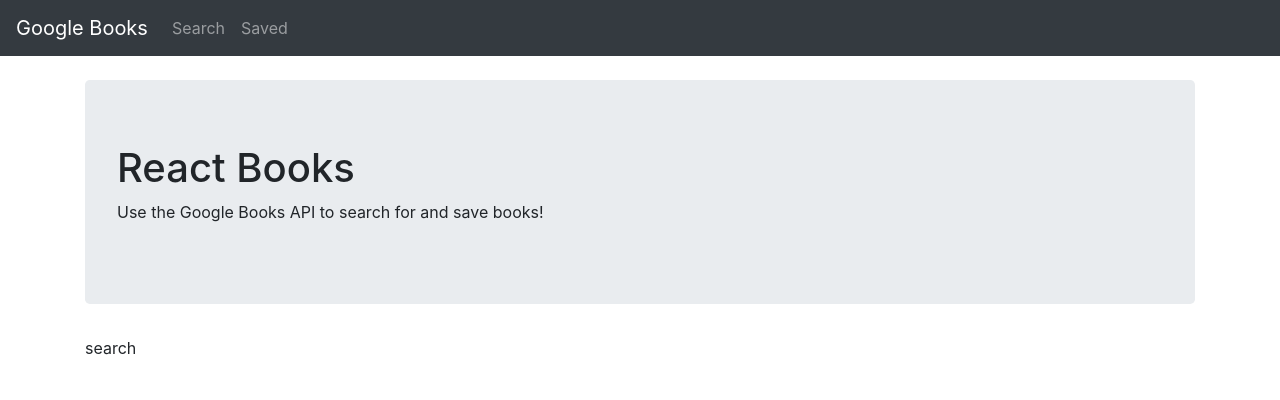
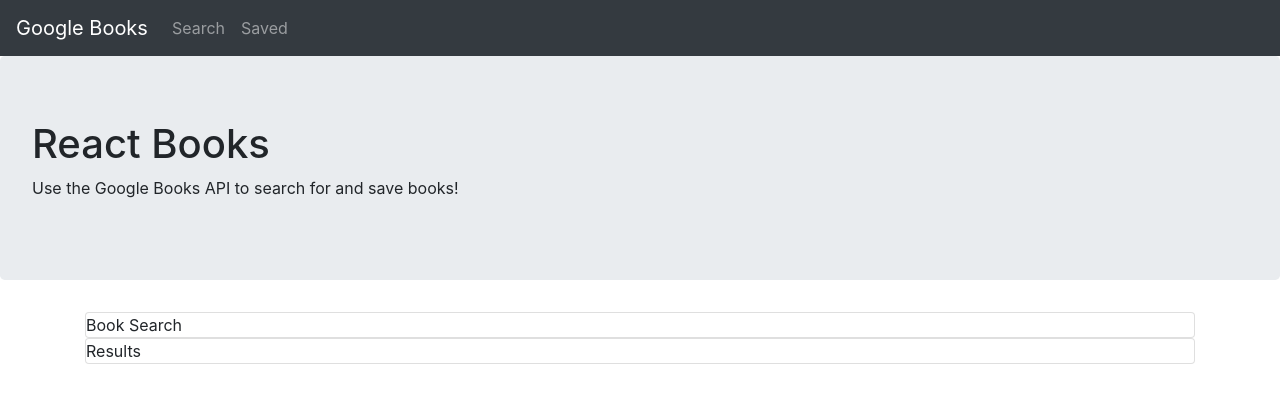
Before and after one commit to davidshur/google-books, a React (Create React App) app in the folder client/: page / in a window 1280 px wide. Shown: the top 400 px of the page. Built offline with nearby package versions, Linux system fonts and the light colour scheme.

Commit message:
addsearch eles

```diff
--- a/client/src/App.js
+++ b/client/src/App.js
@@ -3,21 +3,17 @@
 import Saved from './components/Saved';
 import Search from './components/Search';
 import 'bootstrap/dist/css/bootstrap.min.css';
-import Container from 'react-bootstrap/Container';
 import Header from './components/Header';
 import Navigation from './components/Navigation';
 
 const App = () => (
   <Router>
     <Navigation />
-    <Container>
     <Header />
     <Switch>
       <Route exact path='/' component={Search} />
       <Route exact path='/saved' component={Saved} />
     </Switch>
-
-    </Container>
   </Router>
 );
 
--- a/client/src/components/Header/index.js
+++ b/client/src/components/Header/index.js
@@ -2,7 +2,7 @@
 import Jumbotron from 'react-bootstrap/Jumbotron';
 
 const Header = () => (
-    <Jumbotron className="mt-4">
+    <Jumbotron>
         <h1>React Books</h1>
         <p>Use the Google Books API to search for and save books!</p>
     </Jumbotron>
--- /dev/null
+++ b/client/src/components/Search/BookSearch/index.js
@@ -0,0 +1,10 @@
+import React from 'react';
+import Card from 'react-bootstrap/Card';
+
+const BookSearch = () => (
+    <Card>
+        Book Search
+    </Card>
+);
+
+export default BookSearch;
--- /dev/null
+++ b/client/src/components/Search/Results/index.js
@@ -0,0 +1,10 @@
+import React from 'react';
+import Card from 'react-bootstrap/Card';
+
+const Results = () => (
+    <Card>
+        Results
+    </Card>
+);
+
+export default Results;
--- a/client/src/components/Search/index.js
+++ b/client/src/components/Search/index.js
@@ -1,7 +1,13 @@
 import React from 'react';
+import BookSearch from './BookSearch';
+import Container from 'react-bootstrap/Container';
+import Results from './Results';
 
 const Search = () => (
-    <p>search</p>
+    <Container>
+    <BookSearch />
+    <Results />
+    </Container>
 );
 
 export default Search;
```
